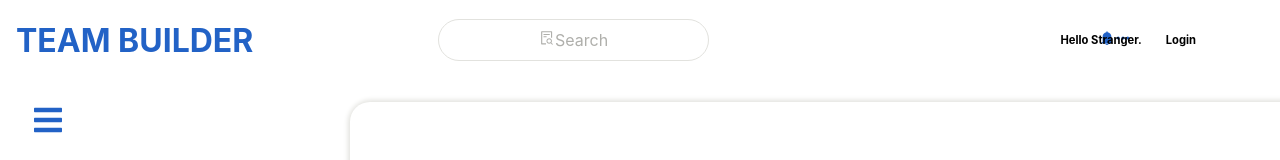
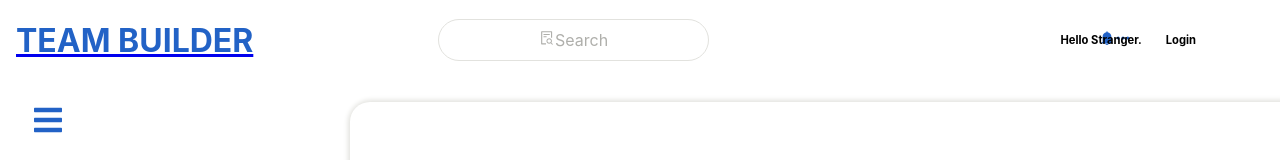
Before and after one commit to VernellMiller/sports-chat-frontend, a React (Create React App) app: page /landing in a window 1280 px wide. Shown: the top 160 px of the page. Built offline with nearby package versions, Linux system fonts and the light colour scheme; no server answers.

Commit message:
adds link to header

```diff
--- a/src/components/Header.js
+++ b/src/components/Header.js
@@ -9,7 +9,10 @@ import * as HiIcons from "react-icons/hi";
 const Header = (props) => {
     return (
         <StyledHeader>
-            <h1>TEAM BUILDER</h1>
+            <Link className="head" to="/">
+                <h1>TEAM BUILDER</h1>
+            </Link>
+
             <div className="search"><AiIcons.AiOutlineFileSearch/>Search</div>
             <div className="headercons">
             <AiIcons.AiFillBell style={{color: "#2262C6"}}/>
```
